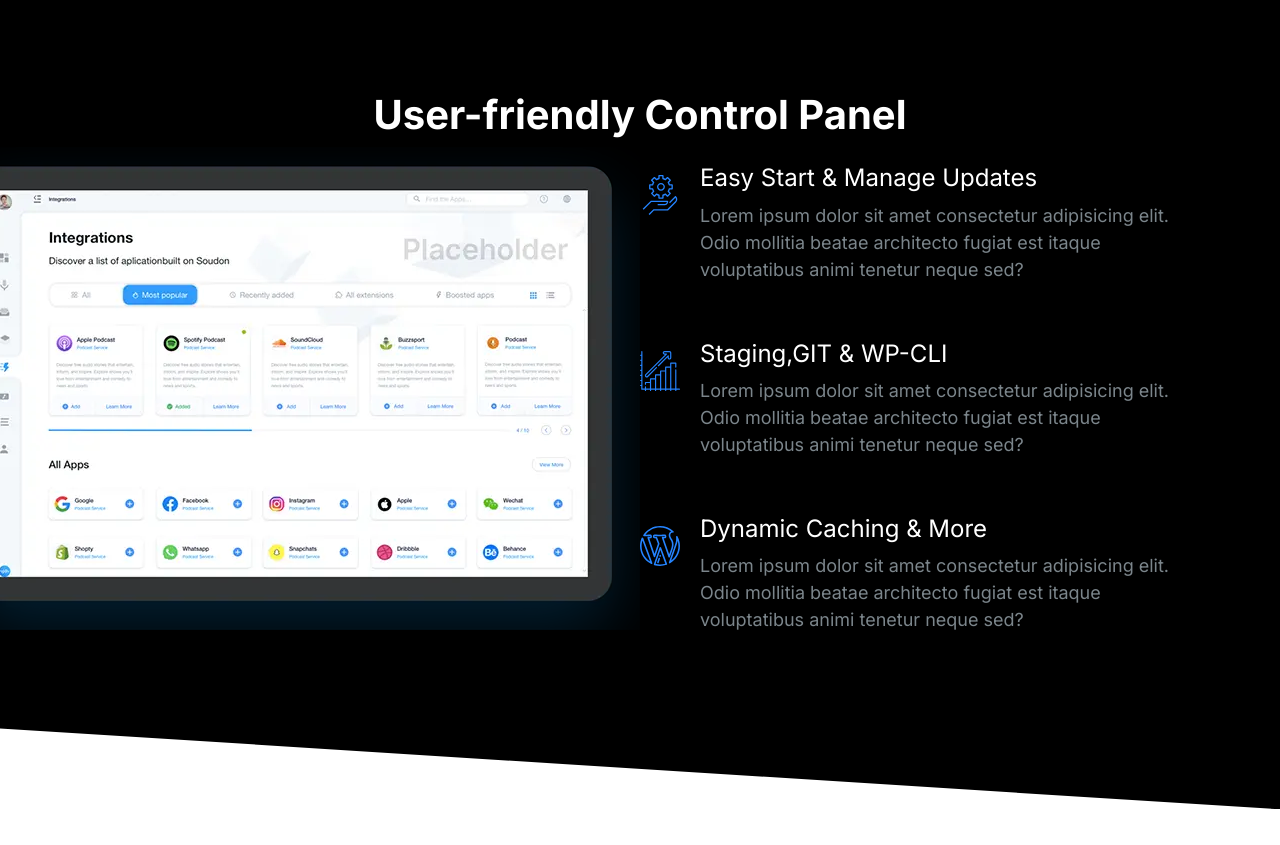
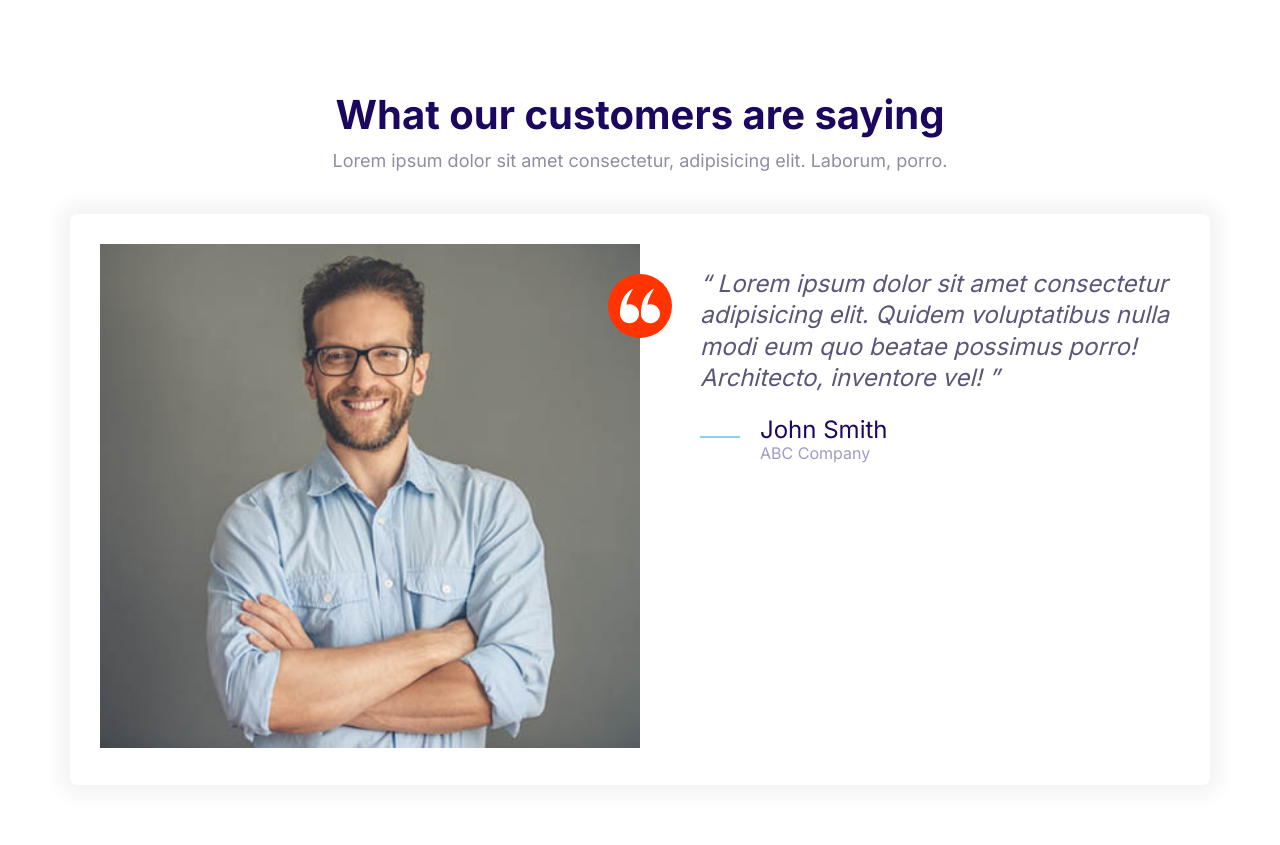
Before and after one commit to Ataara/Moshify, a plain HTML site: page index.html in a window 1280 px wide. Before the commit the page ends 809 px from the top, so only its background shows below. Drawn offline with Linux system fonts and the light colour scheme.

Commit message:
creating the testimonial block

```diff
--- /dev/null
+++ b/components/Testimonisl block.html
@@ -0,0 +1,49 @@
+<section class="block">
+    <header class="block__header">
+      <h2>What our customers are saying</h2>
+      <p>
+        Lorem ipsum dolor sit amet consectetur, adipisicing elit. Laborum,
+        porro.
+      </p>
+    </header>
+    <div class="container">
+      <div class="card testimonial">
+        <div class="grid grid--1x2">
+          <div class="testimonial__image">
+            <img
+              src="images/testimonial.jpg"
+              alt="A happy smiling customer"
+            />
+            <span class="icon-container icon-container--accent">
+              <svg class="icon icon--white">
+                <use xlink:href="images/sprite.svg#quotes"></use>
+              </svg>
+            </span>
+          </div>
+          <div>
+            <blockquote class="quote">
+              <p class="quote__text">
+                Lorem ipsum dolor sit amet consectetur adipisicing elit.
+                Quidem voluptatibus nulla modi eum quo beatae possimus porro!
+                Architecto, inventore vel!
+              </p>
+              <footer>
+                <div class="media">
+                  <div class="media__image">
+                    <svg class="icon icon--primary quote__line">
+                      <use xlink:href="images/sprite.svg#line"></use>
+                    </svg>
+                  </div>
+                  <div class="media__body">
+                    <h3 class="media__title quote__author">John Smith</h3>
+                    <p class="quote__organisation">ABC Company</p>
+                  </div>
+                </div>
+              </footer>
+            </blockquote>
+          </div>
+        </div>
+      </div>
+    </div>
+  </section>
+  <script src="js/main.js"></script>
--- a/css/style.css
+++ b/css/style.css
@@ -609,6 +609,7 @@ a {
 
 .block__header {
   text-align: center;
+  margin-bottom: 4rem;
 }
 
 .block__heading {
--- a/index.html
+++ b/index.html
@@ -14,75 +14,52 @@
     <link rel="stylesheet" href="css/style.css" />
   </head>
   <body>
-    <section class="block block--dark block--skewed-right block-showcase">
+    <section class="block">
       <header class="block__header">
-        <h2>User-friendly Control Panel</h2>
+        <h2>What our customers are saying</h2>
+        <p>
+          Lorem ipsum dolor sit amet consectetur, adipisicing elit. Laborum,
+          porro.
+        </p>
       </header>
-      <div class="container grid grid--1x2">
-        <picture class="block-showcase__image">
-          <source
-            type="image/webp"
-            srcset="images/ipad@1x.webp 1x, images/ipad@2x.webp 2x"
+      <div class="container">
+        <div class="card testimonial">
+          <div class="grid grid--1x2">
+            <div class="testimonial__image">
+              <img
+                src="images/testimonial.jpg"
+                alt="A happy smiling customer"
               />
-          <source
-            type="image/png"
-            srcset="images/ipad@1x.png 1x, images/ipad@2x.png 2x"
-          />
-          <img src="images/ipad@2x.png" alt="" />
-        </picture>
-        <ul class="list">
-          <li>
+              <span class="icon-container icon-container--accent">
+                <svg class="icon icon--white">
+                  <use xlink:href="images/sprite.svg#quotes"></use>
+                </svg>
+              </span>
+            </div>
+            <div>
+              <blockquote class="quote">
+                <p class="quote__text">
+                  Lorem ipsum dolor sit amet consectetur adipisicing elit.
+                  Quidem voluptatibus nulla modi eum quo beatae possimus porro!
+                  Architecto, inventore vel!
+                </p>
+                <footer>
                   <div class="media">
                     <div class="media__image">
-                <svg class="icon icon--primary">
-                  <use xlink:href="images/sprite.svg#settings"></use>
+                      <svg class="icon icon--primary quote__line">
+                        <use xlink:href="images/sprite.svg#line"></use>
                       </svg>
                     </div>
                     <div class="media__body">
-                <h3 class="media__title">Easy Start & Manage Updates</h3>
-                <p>
-                  Lorem ipsum dolor sit amet consectetur adipisicing elit. Odio
-                  mollitia beatae architecto fugiat est itaque voluptatibus
-                  animi tenetur neque sed?
-                </p>
+                      <h3 class="media__title quote__author">John Smith</h3>
+                      <p class="quote__organisation">ABC Company</p>
                     </div>
                   </div>
-          </li>
-          <li>
-            <div class="media">
-              <div class="media__image">
-                <svg class="icon icon--primary">
-                  <use xlink:href="images/sprite.svg#growth"></use>
-                </svg>
-              </div>
-              <div class="media__body">
-                <h3 class="media__title">Staging,GIT & WP-CLI</h3>
-                <p>
-                  Lorem ipsum dolor sit amet consectetur adipisicing elit. Odio mollitia
-                  beatae architecto fugiat est itaque voluptatibus animi tenetur neque
-                  sed?
-                </p>
+                </footer>
+              </blockquote>
             </div>
           </div>
-          </li>
-          <li>
-            <div class="media">
-              <div class="media__image">
-                <svg class="icon icon--primary">
-                  <use xlink:href="images/sprite.svg#wordpress"></use>
-                </svg>
         </div>
-              <div class="media__body">
-                <h3 class="media__title">Dynamic Caching & More</h3>
-                <p>
-                  Lorem ipsum dolor sit amet consectetur adipisicing elit. Odio mollitia
-                  beatae architecto fugiat est itaque voluptatibus animi tenetur neque
-                  sed?
-                </p>
-              </div>
-            </div>
-          </li>
-        </ul>
       </div>
     </section>
     <script src="js/main.js"></script>
```
Lines whose indentation alone changed are shown as unchanged.
